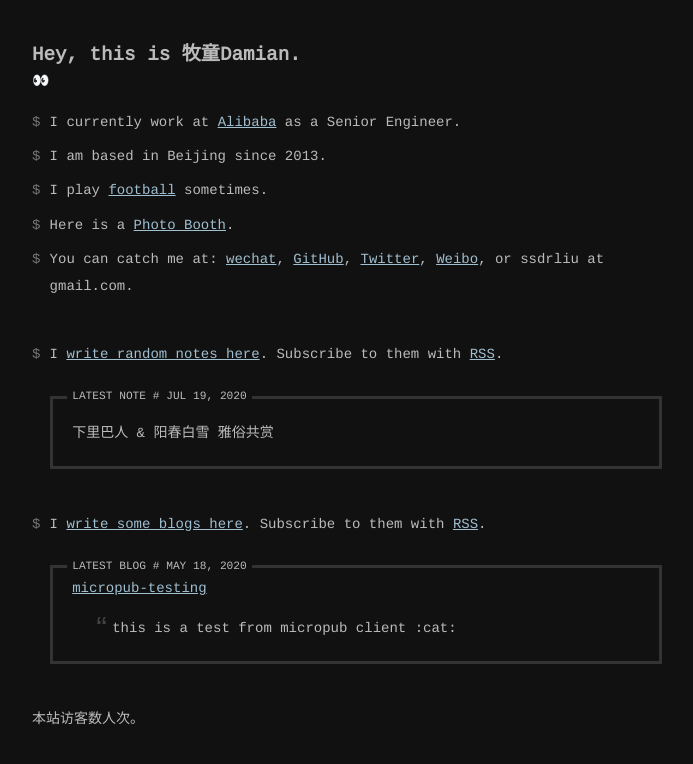
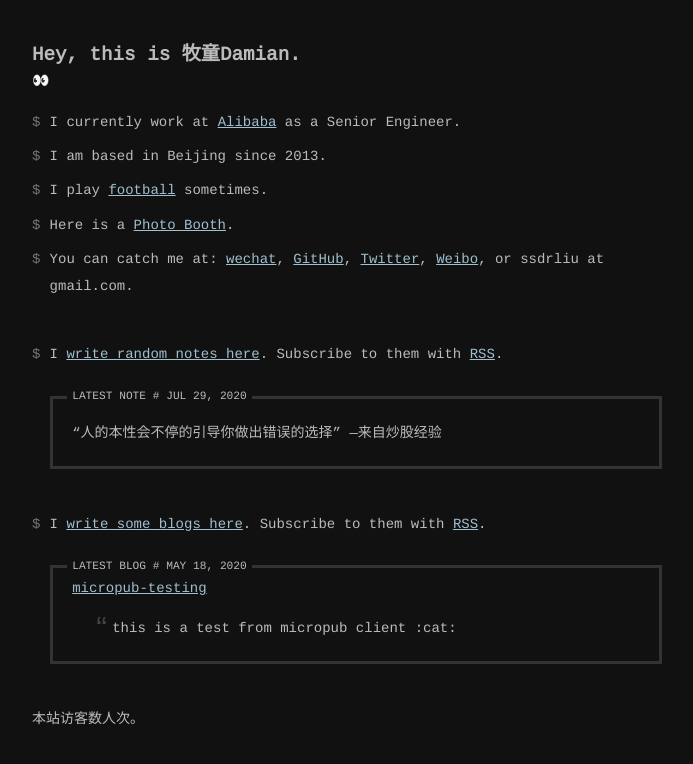
Before and after one commit to ssdr/site, a Jekyll site: the page built from index.html, in a window 1280 px wide. Shown: the top 764 px of the page, without its empty margins (293-986 px from the left). Built offline with Jekyll 4.4.1, drawn with Linux system fonts in a browser that asks for light colours; comment, search, counter and statistics services are not loaded.

Commit message:
📝 Update an entry via micropub

```diff
--- a/_data/notes.yml
+++ b/_data/notes.yml
@@ -1,3 +1,7 @@
+- date: 2020/07/29 16:01
+  content: |
+    “人的本性会不停的引导你做出错误的选择” —来自炒股经验
+
 - date: 2020/07/19 14:29
   content: |
     下里巴人 & 阳春白雪 雅俗共赏
```
